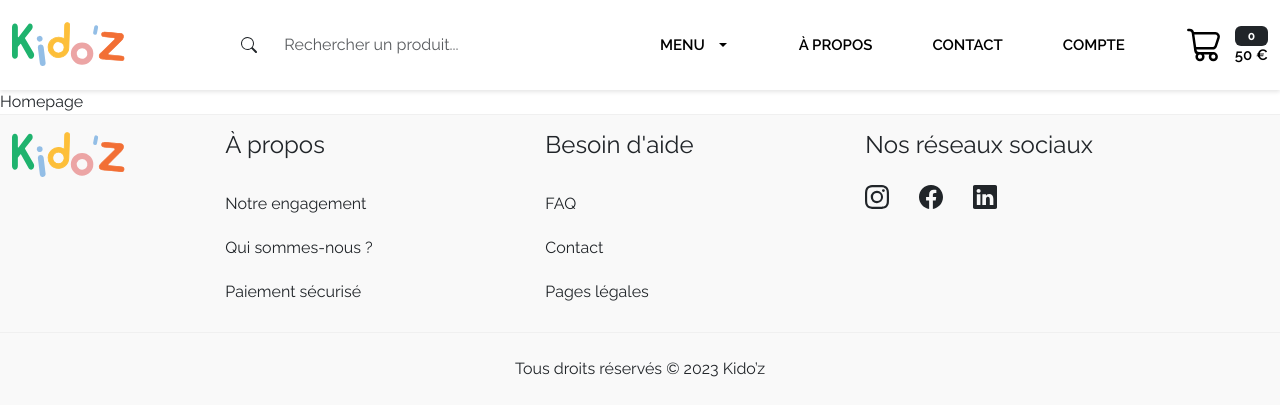
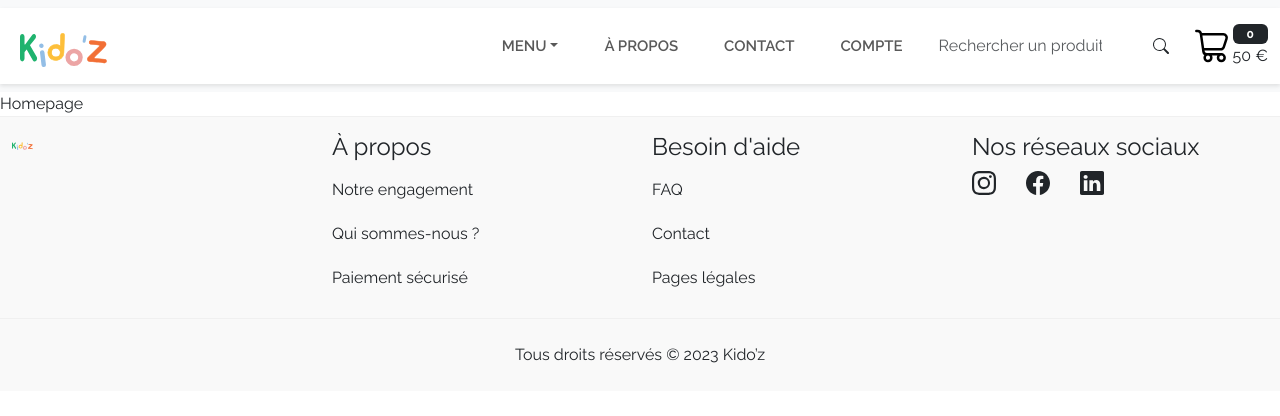
Before and after one commit to Kido-z/frontend, a React (Create React App) app: page / in a window 1280 px wide. Shown: the top 416 px of the page. Built offline with nearby package versions, Linux system fonts and the light colour scheme.

Commit message:
[US-023] responsive of header and footer

```diff
--- a/src/App.css
+++ b/src/App.css
@@ -8,6 +8,7 @@
   --color-FDBF3A: #FDBF3A;
   --color-F26F35: #F26F35;
   --color-F9F9F9: #F9F9F9;
+  --color-5555555e: #5555555e;
 }
 
 body {
@@ -40,40 +41,113 @@ a {
   gap: 60px;
 }
 
-.header-upper-logo,
+.header-logo,
 .footer-upper-logo {
-  width: 60%;
+  width: 7%;
 }
 
 /**** Header part ****/
-.header-upper {
+.container-fluid {
   box-shadow: 0px 2px 4px rgba(0, 0, 0, 0.10);
 }
 
-.header-upper .input-group-text,
-.header-upper .form-control {
+.navbar .container-fluid,
+.navbar .form-control,
+.btn,
+.input-group-text {
   background-color: white;
   border: none;
 }
 
-.header-upper .header-upper-links img {
+.search-bar {
+  display: flex;
+  justify-content: flex-end;
+}
+
+.container-fluid .cart img {
   width: 40px;
   height: 40px;
 }
 
-.header-upper .dropdown button,
-.header-upper .header-upper-links p {
-  color: black;
+.navbar .container-fluid .offcanvas li a {
   font-size: 15px;
   line-height: 18px;
   font-weight: 600;
   text-transform: uppercase;
 }
 
-.header-upper .dropdown-item:hover {
+/**** Header Responsive part ****/
+ @media (max-width: 999px) {
+  .header-logo {
+    width: 15%;
+  }
+
+  .search-bar {
+    width: 50%;
+  }
+}
+
+
+
+/* .header .dropdown-item:hover {
   background-color: transparent;
   color: var(--color-F26F35) !important;
+} */
+
+/* .icon-menu {
+  display: none;
+} */
+
+/**** Header Responsive part ****/
+/* @media (max-width: 999px) {
+  .header .container-xxl {
+    width: 90%;
+  }
 }
+
+@media (max-width: 820px) {
+  .icon-menu {
+    display: block;
+    font-size: 2rem;
+  }
+
+  .container-xxl .navigation {
+    position: fixed;
+    flex-direction: column;
+    align-items: flex-start;
+    left: 0;
+    top: 0;
+    width: 30rem;
+    height: 100vh;
+    background-color: cadetblue;
+    gap: inherit;
+  }
+
+  .container-xxl .navigation li a {
+    display: inline-block;
+    padding: 1rem;
+  }
+
+  .container-xxl .navigation li {
+    width: 100%;
+    font-size: 2rem;
+    padding: 1rem;
+    border-top: var(--color-5555555e) solid;
+  }
+
+  .navigation .dropdown-item {
+    position: relative;
+    right: 0;
+    top: 0;
+    display: none;
+  }
+ /*  .nav-item {
+    display: flex;
+    flex-direction: column;
+  }
+
+  }*/
+
 
 /**** Footer part ****/
 footer {
--- a/src/components/Footer.js
+++ b/src/components/Footer.js
@@ -8,29 +8,29 @@ const Footer = () => {
     <footer className="py-3">
       <div className="container-xxl">
         <div className="row">
-          <div className="col-2">
+          <div className="col-lg-3 col-md-3">
             <Link className="footer-upper-logo ">
               <img src="img/logo.svg" alt="Logo Kido'z" />
             </Link>
           </div>
-          <div className="col-3">
-            <h4 className="mb-4">À propos</h4>
+          <div className="col-lg-3 col-md-3">
+            <h4>À propos</h4>
             <div className="footer-link d-flex flex-column">
               <Link className="text-dark py-2 mb-1">Notre engagement</Link>
               <Link className="text-dark py-2 mb-1">Qui sommes-nous ?</Link>
               <Link className="text-dark py-2 mb-1">Paiement sécurisé</Link>
             </div>
           </div>
-          <div className="col-3">
-            <h4 className="mb-4">Besoin d'aide</h4>
+          <div className="col-lg-3 col-md-3">
+            <h4>Besoin d'aide</h4>
             <div className="footer-link d-flex flex-column">
               <Link className="text-dark py-2 mb-1">FAQ</Link>
               <Link className="text-dark py-2 mb-1">Contact</Link>
               <Link className="text-dark py-2 mb-1">Pages légales</Link>
             </div>
           </div>
-          <div className="col-3">
-            <h4 className="mb-4">Nos réseaux sociaux</h4>
+          <div className="col-lg-3 col-md-3">
+            <h4>Nos réseaux sociaux</h4>
             <div>
               <div className="social-icons d-flex align-items-item-center gap-30">
                 <a href="">
@@ -56,7 +56,7 @@ const Footer = () => {
           </div>
         </div>
       </div>
-      </footer>
+    </footer>
     </>
   )
 }
--- a/src/components/Header.js
+++ b/src/components/Header.js
@@ -1,16 +1,17 @@
-import React from 'react';
-import { NavLink, Link } from 'react-router-dom';
-import { BsSearch } from 'react-icons/bs';
+import React from "react";
+import { NavLink, Link } from "react-router-dom";
+import { BsSearch } from "react-icons/bs";
+import { LuMenu } from "react-icons/lu";
 
 const Header = () => {
   return (
     <>
-      <header className="header-upper py-3">
+      {/* <header className="header py-3">
         <div className="container-xxl">
-          <div className="row align-items-center">
+          <div className=" d-flex align-items-center">
             <div className="col-2">
               <h1>
-                <Link className="header-upper-logo">
+                <Link className="header-logo">
                   <img src="img/logo.svg" alt="Logo Kido'z" />
                 </Link>
               </h1>
@@ -22,7 +23,7 @@ const Header = () => {
                 </span>
                 <input
                   type="text"
-                  class="form-control py-2"
+                  className="form-control py-2"
                   placeholder="Rechercher un produit..."
                   aria-label="Rechercher un produit..."
                   aria-describedby="basic-addon2"
@@ -30,52 +31,140 @@ const Header = () => {
               </div>
             </div>
             <div className="col-7">
-              <div className="header-upper-links d-flex align-items-center justify-content-end text-dark gap-60">
-                <div className="menu-links d-flex align-items-center">
-                  <div className="dropdown">
-                    <button
-                      className="btn btn-secondary dropdown-toggle bg-transparent border-0 d-flex gap-10 align-items-center"
-                      type="button"
-                      data-bs-toggle="dropdown"
-                      aria-expanded="false">
-                      <span>Menu</span>
-                    </button>
-                    <ul className="dropdown-menu" aria-labelledby="dropdownMenuButton1">
+              <div className="header-links d-flex align-items-center">
+
+                <ul className="navigation d-flex align-items-center list-unstyled mb-0 gap-60">
+                  <li className="nav-item dropdown">
+                    <a className="nav-link dropdown-toggle" href="#" id="navbarDropdown" role="button" data-bs-toggle="dropdown" aria-expanded="false">
+                    Menu
+                    </a>
+                    <ul className="dropdown-menu" aria-labelledby="navbarDropdown">
+                      <li><a className="dropdown-item" href="#">Action</a></li>
+                      <li><a className="dropdown-item" href="#">Another action</a></li>
+                      <li><a className="dropdown-item" href="#">Something else here</a></li>
+                    </ul>
+                  </li>
                   <li>
-                        <Link className="dropdown-item" to="">
-                          Action
+                    <Link className="d-flex align-items-center text-dark">
+                    À propos
                     </Link>
                   </li>
                   <li>
-                        <Link className="dropdown-item" to="">
-                          Another action
+                    <Link className="d-flex align-items-center text-dark">
+                      Contact
                     </Link>
                   </li>
                   <li>
-                        <Link className="dropdown-item" to="">
+                    <Link className="d-flex align-items-center text-dark">
+                      Compte
+                    </Link>
+                  </li>
+                  <li>
+                    <Link className="d-flex align-items-center text-dark">
+                      <img src="img/cart.svg" alt="Panier" />
+                      <div className="d-flex flex-column">
+                        <span className="badge bg-dark text-white">0</span>
+                        <p className="mb-0">50 €</p>
+                      </div>
+                    </Link>
+                  </li>
+                </ul>
+                <span className="icon-menu">
+                  <LuMenu />
+                </span>
+              </div>
+            </div>
+          </div>
+        </div>
+      </header> */}
+
+      <nav className="navbar navbar-expand-lg bg-body-tertiary">
+        <div className="container-fluid d-flex flex-nowrap justify-content-between">
+          <Link className="header-logo m-2 fs-1">
+            <img src="img/logo.svg" alt="Logo Kido'z" />
+          </Link>
+          <button
+            className="navbar-toggler"
+            type="button"
+            data-bs-toggle="offcanvas"
+            data-bs-target="#offcanvasNavbar"
+            aria-controls="offcanvasNavbar"
+            aria-label="Toggle navigation">
+            <span className="navbar-toggler-icon"></span>
+          </button>
+          <div className="offcanvas offcanvas-end"
+            tabindex="-1"
+            id="offcanvasNavbar"
+            aria-labelledby="offcanvasNavbarLabel">
+            <div className="offcanvas-header gap-30">
+              <h5 className="offcanvas-title" id="offcanvasNavbarLabel">
+                Explore le catalogue
+              </h5>
+              <button
+                type="button"
+                className="btn-close"
+                data-bs-dismiss="offcanvas"
+                aria-label="Close">
+              </button>
+            </div>
+            <div className="offcanvas-body">
+              <ul className="navbar-nav justify-content-end flex-grow-1 fs-5 pe-3 gap-30">
+                <li className="nav-item dropdown">
+                  <a className="nav-link dropdown-toggle"
+                    href="#"
+                    role="button"
+                    data-bs-toggle="dropdown"
+                    aria-expanded="false" >
+                    Menu
+                  </a>
+                  <ul className="dropdown-menu">
+                    <li>
+                      <a className="dropdown-item" href="#">
+                        Action
+                      </a>
+                    </li>
+                    <li>
+                      <a className="dropdown-item" href="#">
+                        Another action
+                      </a>
+                    </li>
+                    <li>
+                      <hr className="dropdown-divider" />
+                    </li>
+                    <li>
+                      <a className="dropdown-item" href="#">
                         Something else here
-                        </Link>
+                      </a>
+                    </li>
+                  </ul>
+                </li>
+                <li className="nav-item">
+                  <a className="nav-link" href="#">
+                    À propos
+                  </a>
+                </li>
+                <li className="nav-item">
+                  <a className="nav-link" href="#">
+                    Contact
+                  </a>
+                </li>
+                <li className="nav-item">
+                  <a className="nav-link" href="#">
+                  Compte
+                  </a>
                 </li>
               </ul>
             </div>
             </div>
-                <div>
-                  <Link className="d-flex align-items-center gap-10 text-dark">
-                    <p className="mb-0">À propos</p>
-                  </Link>
-                </div>
-                <div>
-                  <Link className="d-flex align-items-center gap-10 text-dark">
-                    <p className="mb-0">Contact</p>
-                  </Link>
-                </div>
-                <div>
-                  <Link className="d-flex align-items-center gap-10 text-dark">
-                    <p className="mb-0">Compte</p>
-                  </Link>
-                </div>
-                <div>
-                  <Link className="d-flex align-items-center gap-10 text-dark">
+            <form className="search-bar" role="search">
+              <input className="form-control" type="search" placeholder="Rechercher un produit..." aria-label="Rechercher un produit..." />
+              <button className="btn btn-outline-success" type="submit">
+                <span className="input-group-text" id="basic-addon2">
+                  <BsSearch className="fs-6" />
+                </span>
+              </button>
+            </form>
+            <Link className="cart d-flex align-items-center text-dark">
                 <img src="img/cart.svg" alt="Panier" />
                 <div className="d-flex flex-column">
                   <span className="badge bg-dark text-white">0</span>
@@ -83,11 +172,7 @@ const Header = () => {
                 </div>
               </Link>
           </div>
-              </div>
-            </div>
-          </div>
-        </div>
-      </header>
+      </nav>
     </>
   );
 };
```
Lines whose indentation alone changed are shown as unchanged.
